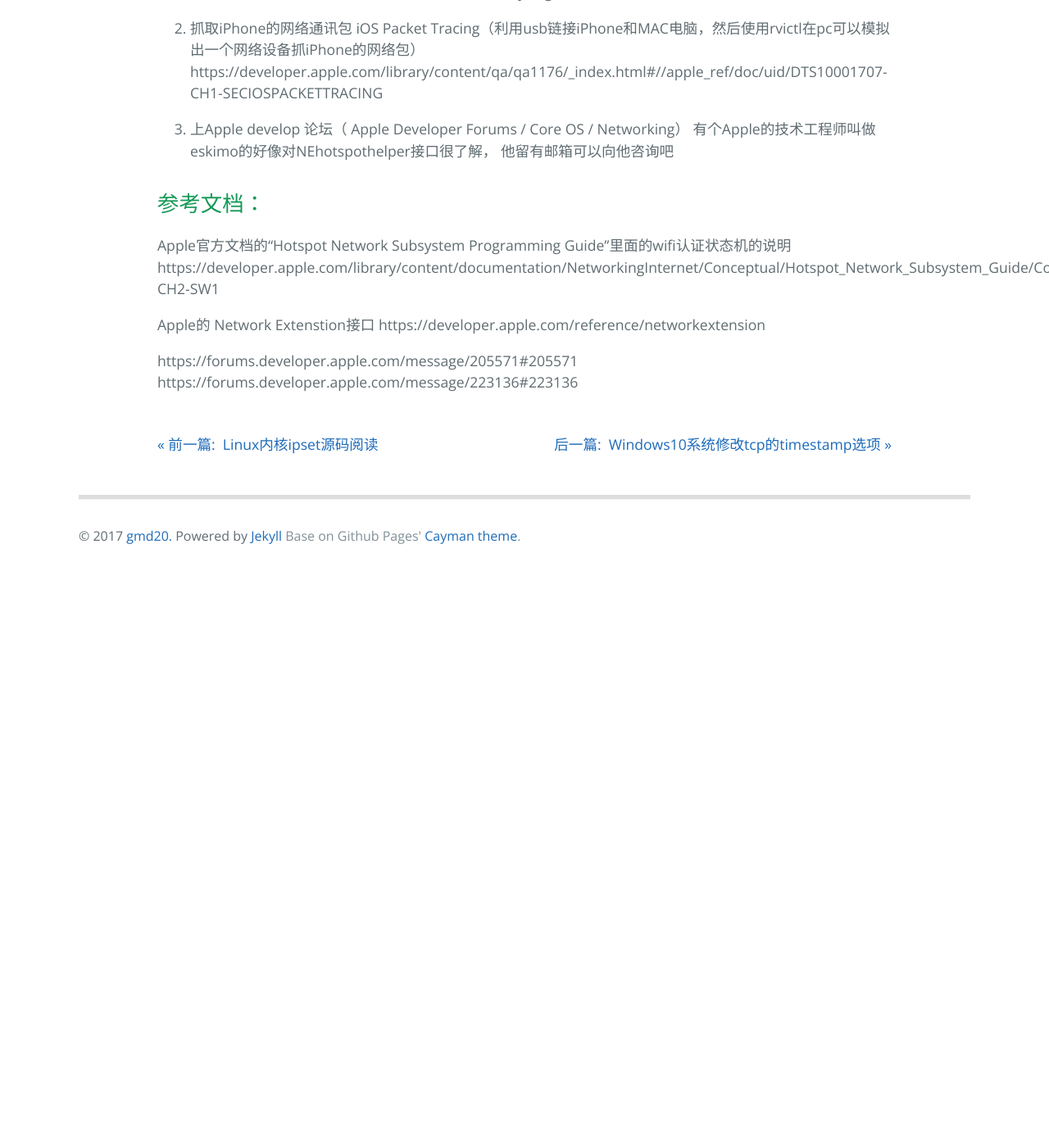
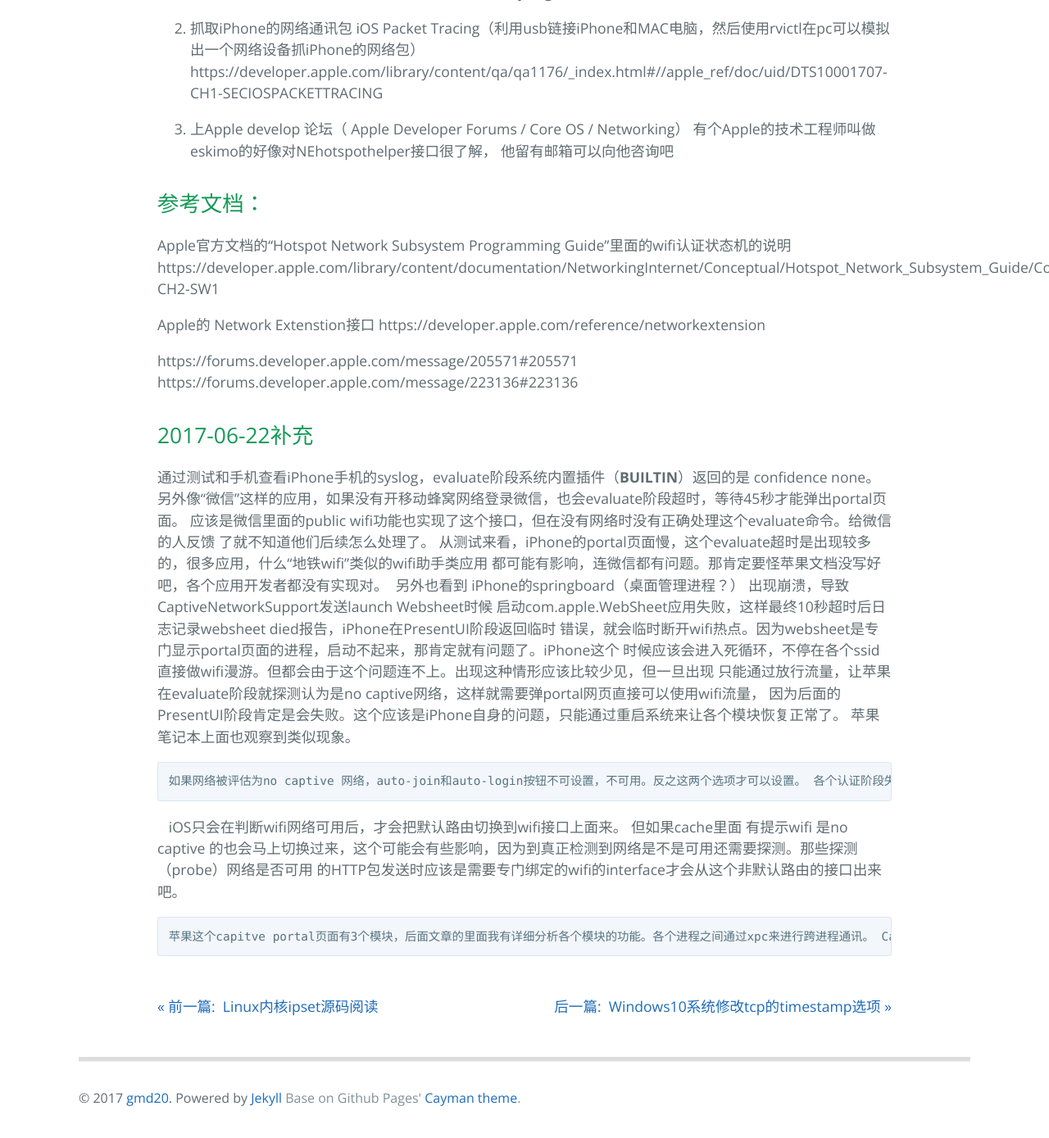
Before and after one commit to gmd20/gmd20.github.io, a Jekyll site: the page built from _posts/2017-05-19-iPhone连接wifi热点跳转captive portal页面原理以及页面跳转慢原因分析.markdown, in a window 1280 px wide and 1400 px high, scrolled down 16522 px. Shown: the top 1389 px of the window at 82% size. Built offline with Jekyll 4.4.1, drawn with Linux system fonts in a browser that asks for light colours; Markdown is read by kramdown in place of the engine named in the settings; comment, search, counter and statistics services are not loaded; before the commit the page ends 17236 px from its top, so only the background shows below that.

Commit message:
Update 2017-05-19-iPhone连接wifi热点跳转captive portal页面原理以及页面跳转慢原因分析.markdown

```diff
--- a/_posts/2017-05-19-iPhone连接wifi热点跳转captive portal页面原理以及页面跳转慢原因分析.markdown
+++ b/_posts/2017-05-19-iPhone连接wifi热点跳转captive portal页面原理以及页面跳转慢原因分析.markdown
@@ -781,3 +781,32 @@
 
 https://forums.developer.apple.com/message/205571#205571
 https://forums.developer.apple.com/message/223136#223136
+
+
+2017-06-22补充
+--------------
+通过测试和手机查看iPhone手机的syslog，evaluate阶段系统内置插件（__BUILTIN__）返回的是 confidence none。
+另外像“微信”这样的应用，如果没有开移动蜂窝网络登录微信，也会evaluate阶段超时，等待45秒才能弹出portal页面。
+应该是微信里面的public wifi功能也实现了这个接口，但在没有网络时没有正确处理这个evaluate命令。给微信的人反馈
+了就不知道他们后续怎么处理了。
+  从测试来看，iPhone的portal页面慢，这个evaluate超时是出现较多的，很多应用，什么“地铁wifi”类似的wifi助手类应用
+都可能有影响，连微信都有问题。那肯定要怪苹果文档没写好吧，各个应用开发者都没有实现对。
+  另外也看到 iPhone的springboard（桌面管理进程？） 出现崩溃，导致CaptiveNetworkSupport发送launch Websheet时候
+启动com.apple.WebSheet应用失败，这样最终10秒超时后日志记录websheet died报告，iPhone在PresentUI阶段返回临时
+错误，就会临时断开wifi热点。因为websheet是专门显示portal页面的进程，启动不起来，那肯定就有问题了。iPhone这个
+时候应该会进入死循环，不停在各个ssid直接做wifi漫游。但都会由于这个问题连不上。出现这种情形应该比较少见，但一旦出现
+只能通过放行流量，让苹果在evaluate阶段就探测认为是no captive网络，这样就需要弹portal网页直接可以使用wifi流量，
+因为后面的PresentUI阶段肯定是会失败。这个应该是iPhone自身的问题，只能通过重启系统来让各个模块恢复正常了。
+苹果笔记本上面也观察到类似现象。
+
+    如果网络被评估为no captive 网络，auto-join和auto-login按钮不可设置，不可用。反之这两个选项才可以设置。
+各个认证阶段失败，ios禁用或者永久禁用这个wifi热点的，参考苹果的文档。
+
+    iOS只会在判断wifi网络可用后，才会把默认路由切换到wifi接口上面来。 但如果cache里面 有提示wifi 是no captive
+的也会马上切换过来，这个可能会有些影响，因为到真正检测到网络是不是可用还需要探测。那些探测（probe）网络是否可用
+的HTTP包发送时应该是需要专门绑定的wifi的interface才会从这个非默认路由的接口出来吧。
+
+    苹果这个capitve portal页面有3个模块，后面文章的里面我有详细分析各个模块的功能。各个进程之间通过xpc来进行跨进程通讯。
+CaptiveNetworkSupport： 运行在configd进程里面，hotspot的状态机处理主要逻辑都在这里面。会在适当的时候通知其他两个。
+captiveagent： 独立的进程，专门发送HTTP/1.0探测。
+WebSheet： 独立进程，专门显示HTTP/1.1 供用户操作的UI，由captiveNetworkSupport唤醒
```
